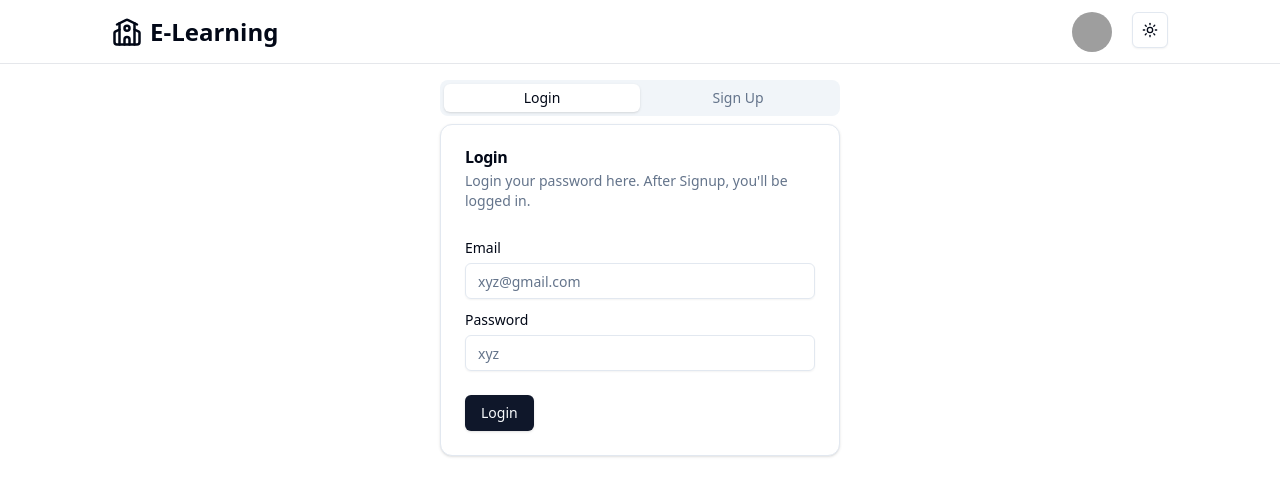
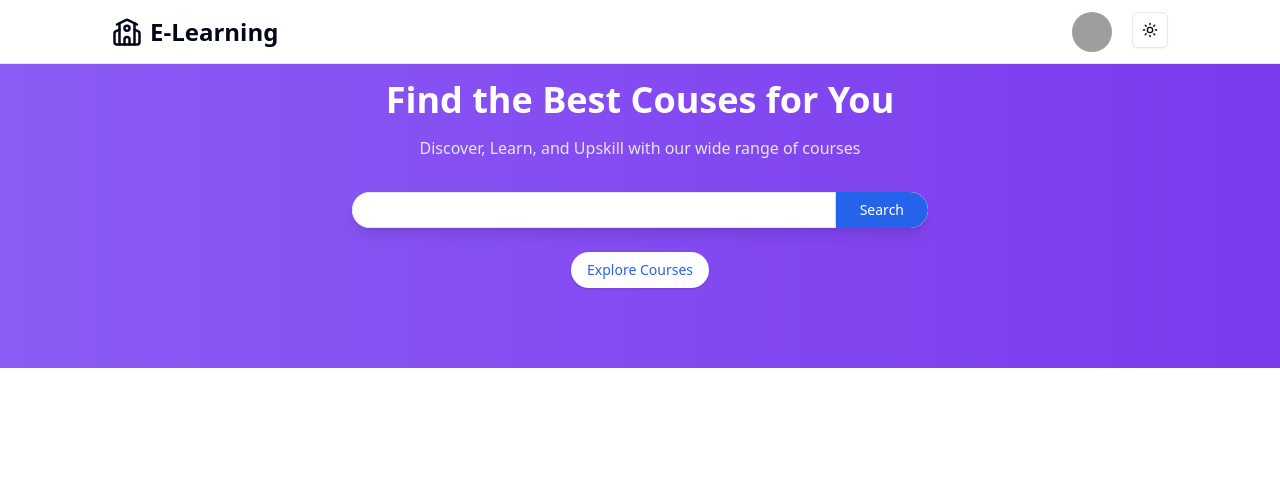
Before and after one commit to krunalvegda02/Learnify, a React (Vite) app in the folder Frontend/: page / in a window 1280 px wide. Shown: the top 496 px of the page. Built offline with nearby package versions, Linux system fonts and the light colour scheme; grey boxes are pictures that could not be loaded.

Commit message:
add Hero component to showcase courses and update App component

```diff
--- a/Frontend/package.json
+++ b/Frontend/package.json
@@ -24,6 +24,7 @@
     "react": "^18.3.1",
     "react-dom": "^18.3.1",
     "react-redux": "^9.2.0",
+    "react-router-dom": "^7.1.1",
     "sonner": "^1.7.1",
     "tailwind-merge": "^2.6.0",
     "tailwindcss-animate": "^1.0.7"
--- a/Frontend/src/App.jsx
+++ b/Frontend/src/App.jsx
@@ -1,11 +1,13 @@
 import Navbar from "./components/ui/Navbar";
 import Authentication from "./Pages/Authentication";
+import Hero from "./Pages/Student/Hero";
 
 function App() {
   return (
     <>
       <Navbar />
-      <Authentication />
+      <Hero/>
+      {/* <Authentication /> */}
     </>
   );
 }
--- /dev/null
+++ b/Frontend/src/Pages/Student/Hero.jsx
@@ -0,0 +1,33 @@
+import React from "react";
+import { Input } from "@/components/ui/input";
+import { Button } from "@/components/ui/button";
+
+function Hero() {
+  return (
+    <div className="relative bg-gradient-to-r from-violet-500 to bg-violet-600 dark:from-gray-800  dark:to-gray-900 py-20 px-4 text-center">
+      <div className="max-w-3xl mx-auto">
+        <h1 className="text-white text-4xl font-bold mb-4">
+          Find the Best Couses for You
+        </h1>
+        <p className="text-gray-200 dark:text-gray-400 mb-8 font-xl">
+          Discover, Learn, and Upskill with our wide range of courses
+        </p>
+
+        <form className="flex items-center bg-white  border-none  text-black dark:text-gray-100 rounded-full shadow-lg max-w-xl overflow-hidden  mx-auto mb-6">
+          <Input
+            type="text"
+            className=" flex-grow focus-visible:ring-0  rounded-l-full  px-6 py-3 placeholder:bg-gray-400  dark:placeholder-gray-500"
+          ></Input>
+          <Button className="bg-blue-600 dark:bg-blue-700 text-white px-6 py-3 rounded-r-full hover:bg-blue-700 dark:hover:bg-blue-800 ">
+            Search
+          </Button>
+        </form>
+        <Button className="bg-white dark:bg-gray-800 text-blue-600 rounded-full hover:bg-gray-200">
+          Explore Courses
+        </Button>
+      </div>
+    </div>
+  );
+}
+
+export default Hero;
```
Also changed, not shown: 1 other file (tests, documents, lock files or other folders).
